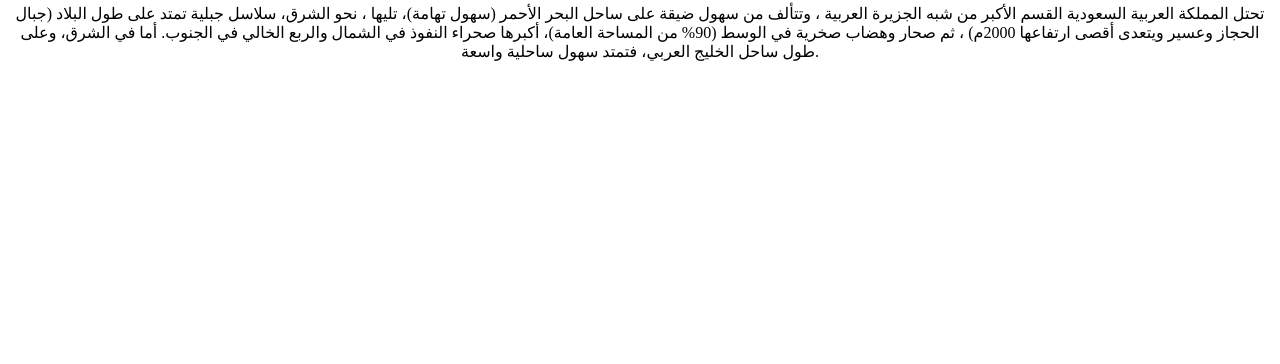
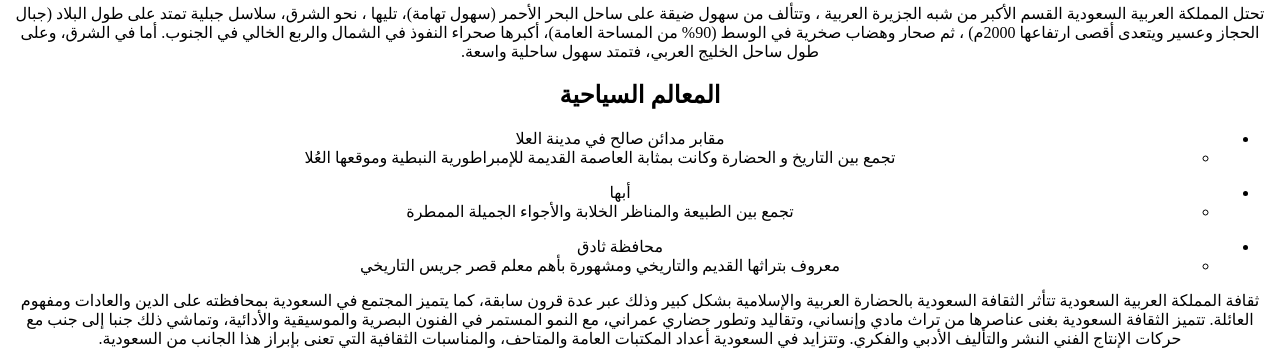
Before and after one commit to MAldughayyim/Git-GitHub-Lab2, a plain HTML site: page index.html in a window 1280 px wide. Shown: the part 476-840 px from the top of the page. Before the commit the page ends 800 px from the top, so only its background shows below. Drawn offline with Linux system fonts and the light colour scheme.

Commit message:
provide some famous place in Saudi arabia using ul list.

```diff
--- a/index.html
+++ b/index.html
@@ -1,15 +1,25 @@
 <!DOCTYPE html>
-<html lang="en">
+<html lang="ar">
 <head>
     <meta charset="UTF-8">
     <meta name="viewport" content="width=device-width, initial-scale=1.0">
     <title>المملكة العربية السعودية</title>
     <link rel="stylesheet" href="style.css">
 </head>
-<body>
+<body dir="rtl">
     <h1 class="title-h">المملكة العربية السعودية</h1>
     <div class="div-desert"><img class="pic-desert" src="https://cdn.salla.sa/KBDPQ/AdOAZegzm2KTWczHpMFJtAW2t9Mhys12IGJAAyDK.jpg" alt="صورة جبل طويق"></div>
    <div class="div-desert"> <p>تحتل المملكة العربية السعودية القسم الأكبر من شبه الجزيرة العربية ، وتتألف من سهول ضيقة على ساحل البحر الأحمر (سهول تهامة)، تليها ، نحو الشرق، سلاسل جبلية تمتد على طول البلاد (جبال الحجاز وعسير ويتعدى أقصى ارتفاعها 2000م) ، ثم صحار وهضاب صخرية في الوسط (90% من المساحة العامة)، أكبرها صحراء النفوذ في الشمال والربع الخالي في الجنوب. أما في الشرق، وعلى طول ساحل الخليج العربي، فتمتد سهول ساحلية واسعة.</p>
    </div>
+   <div class="div-desert"><h2>المعالم السياحية</h2></div>
+   <div class="div-desert">
+   <ul><li>مقابر مدائن صالح في مدينة العلا <ul><li> تجمع بين التاريخ و الحضارة وكانت بمثابة العاصمة القديمة للإمبراطورية النبطية وموقعها العُلا </li></ul></li></ul>
+   <ul><li>أبها <ul><li> تجمع بين الطبيعة والمناظر الخلابة والأجواء الجميلة الممطرة</li></ul></li></ul>
+   <ul><li>محافظة ثادق<ul><li>  معروف بتراثها القديم والتاريخي ومشهورة بأهم معلم قصر جريس التاريخي</li></ul></li></ul>
+</div>
+<div class="div-desert"><p>ثقافة المملكة العربية السعودية تتأثر الثقافة السعودية بالحضارة العربية والإسلامية بشكل كبير وذلك عبر عدة قرون سابقة، كما يتميز المجتمع في السعودية بمحافظته على الدين والعادات ومفهوم العائلة.
+
+    تتميز الثقافة السعودية بغنى عناصرها من تراث مادي وإنساني، وتقاليد وتطور حضاري عمراني، مع النمو المستمر في الفنون البصرية والموسيقية والأدائية، وتماشي ذلك جنبا إلى جنب مع حركات الإنتاج الفني النشر والتأليف الأدبي والفكري. وتتزايد في السعودية أعداد المكتبات العامة والمتاحف، والمناسبات الثقافية التي تعنى بإبراز هذا الجانب من السعودية.</p></div>
+
 </body>
 </html>
```
